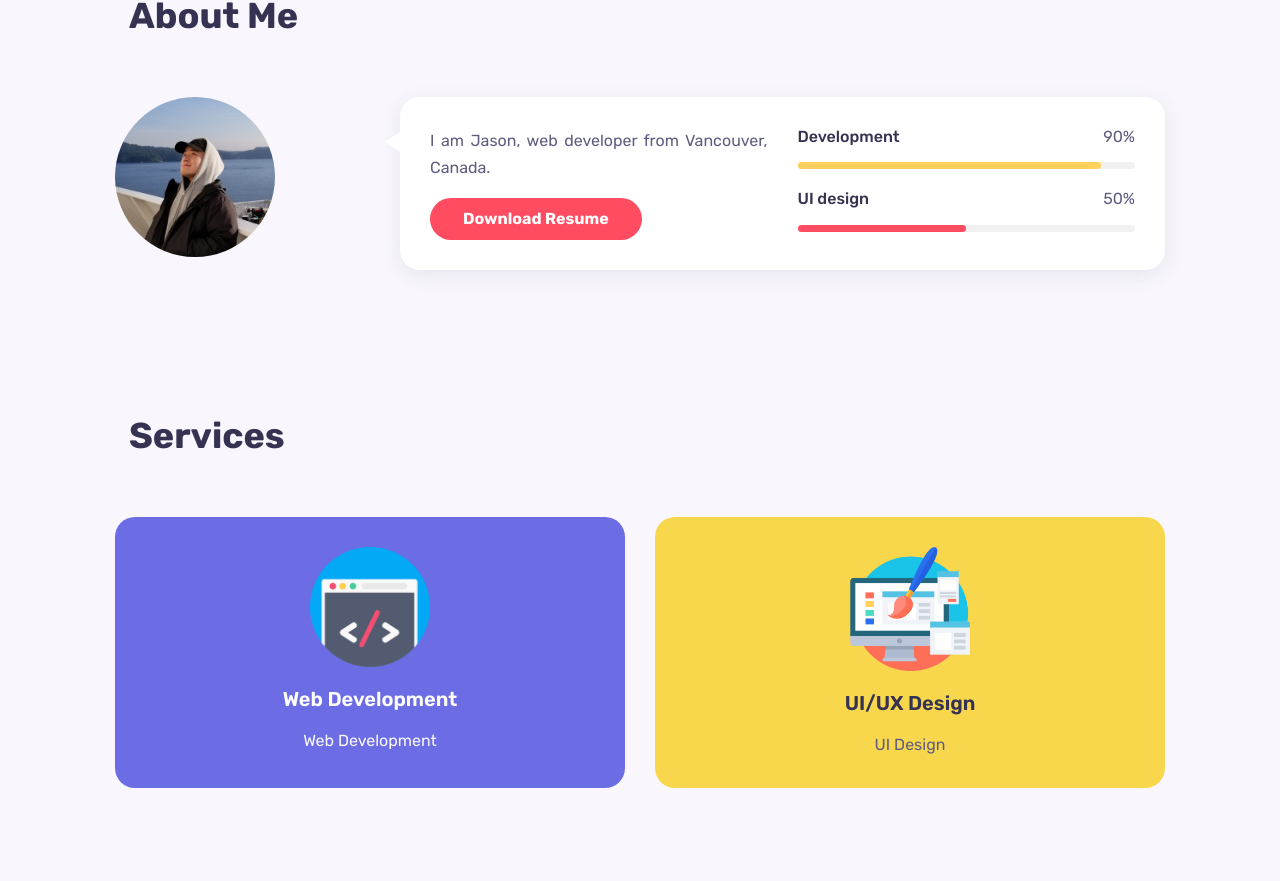
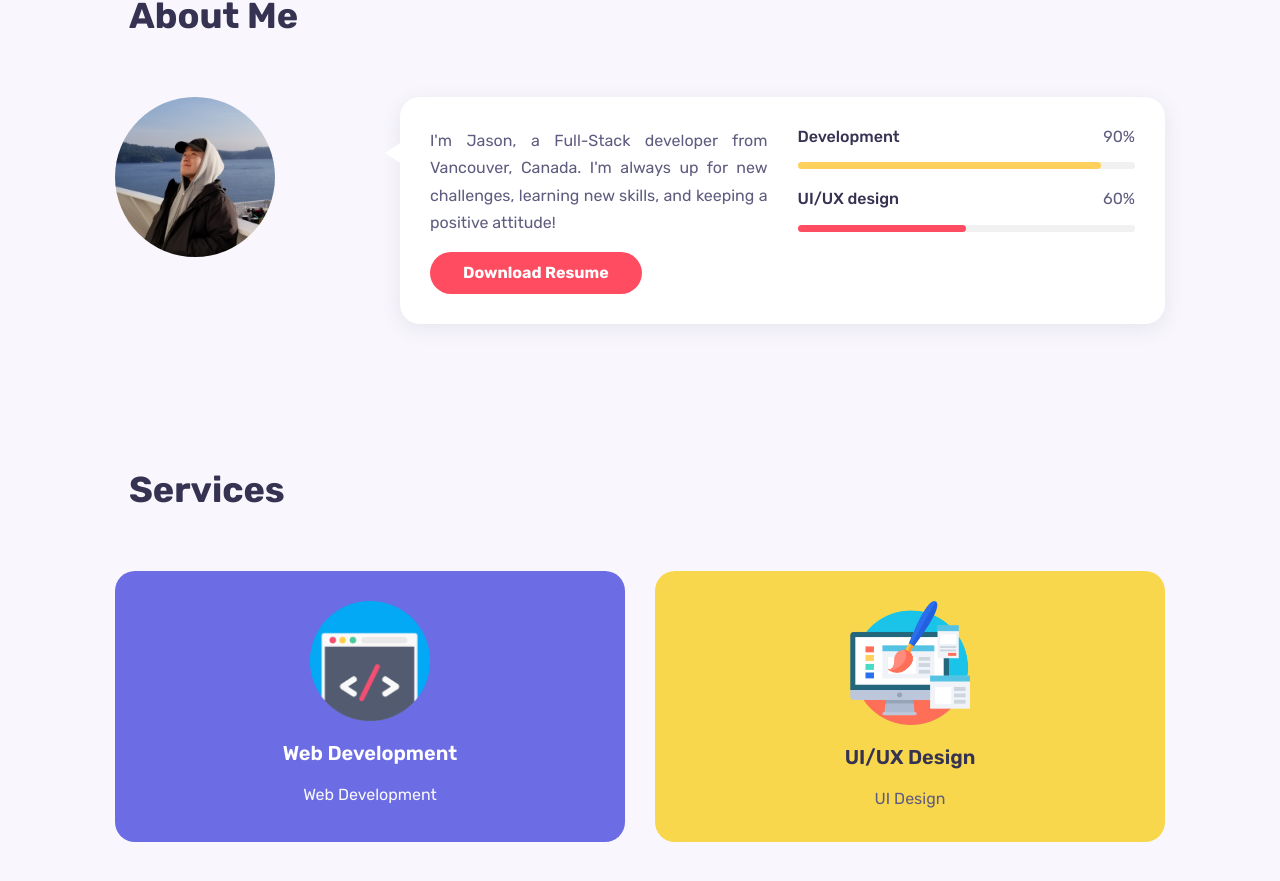
Before and after one commit to JasonDisj/Jason-Portfolio-Website, a React (Create React App) app in the folder jason/: page / in a window 1280 px wide. Shown: the part 918-1799 px from the top of the page. Built offline with nearby package versions, Linux system fonts and the light colour scheme.

Commit message:
Update personal profile

```diff
--- a/jason/src/components/about/About.jsx
+++ b/jason/src/components/about/About.jsx
@@ -13,7 +13,9 @@ const About = () => {
         <div className="about__data grid">
           <div className="about__info">
             <p className="about__description">
-              I am Jason, web developer from Vancouver, Canada.
+              I'm Jason, a Full-Stack developer from Vancouver, Canada. I'm
+              always up for new challenges, learning new skills, and keeping a
+              positive attitude!
             </p>
             <a href="Resume.pdf" download="Jason's Resume.pdf" className="btn">
               Download Resume
@@ -32,8 +34,8 @@ const About = () => {
 
             <div className="skills__data">
               <div className="skills__titles">
-                <h3 className="skills__name">UI design</h3>
-                <span className="skills__number">50%</span>
+                <h3 className="skills__name">UI/UX design</h3>
+                <span className="skills__number">60%</span>
               </div>
               <div className="skills__bar">
                 <span className="skills__percentage ui__design"></span>
```
